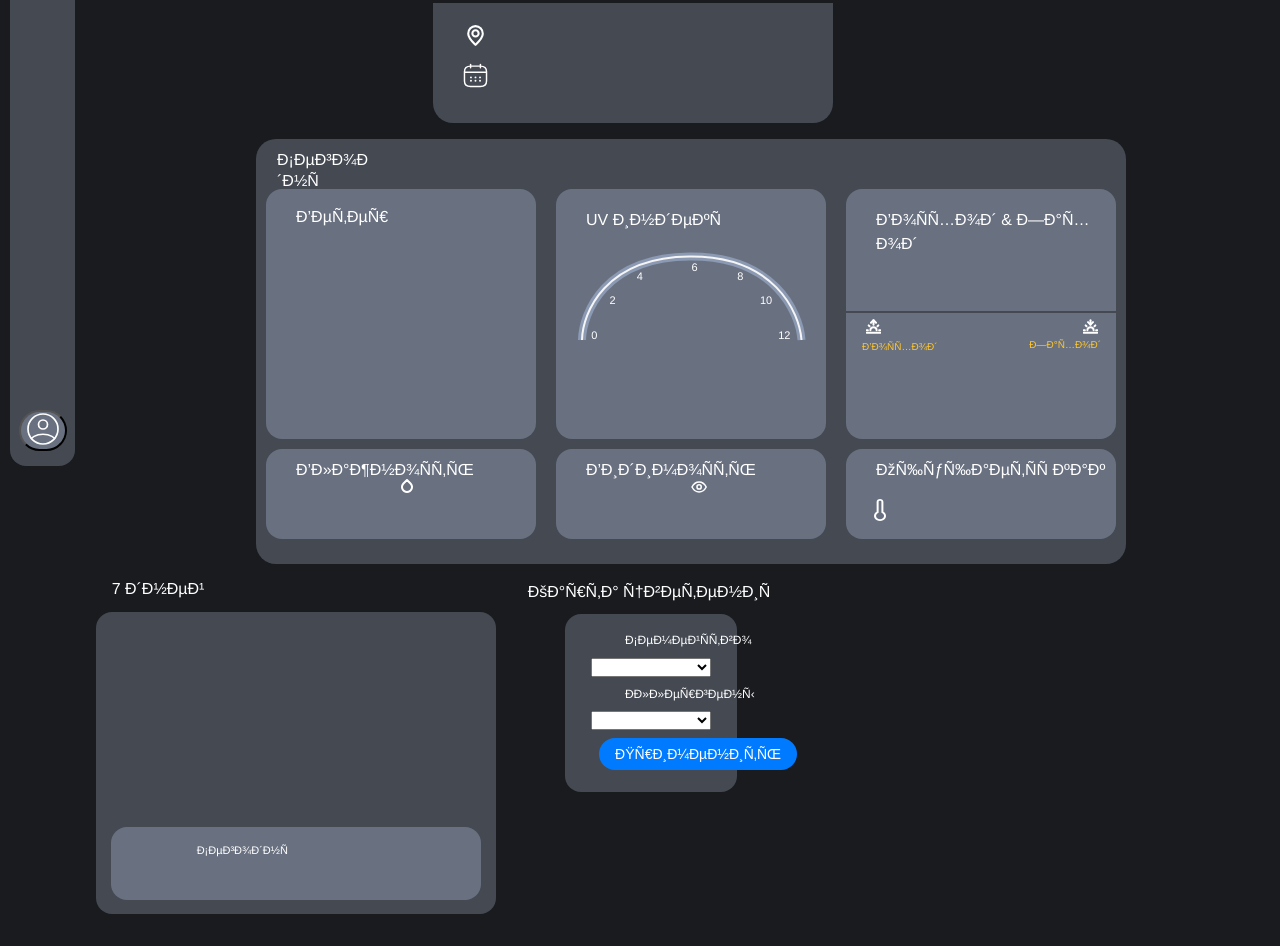
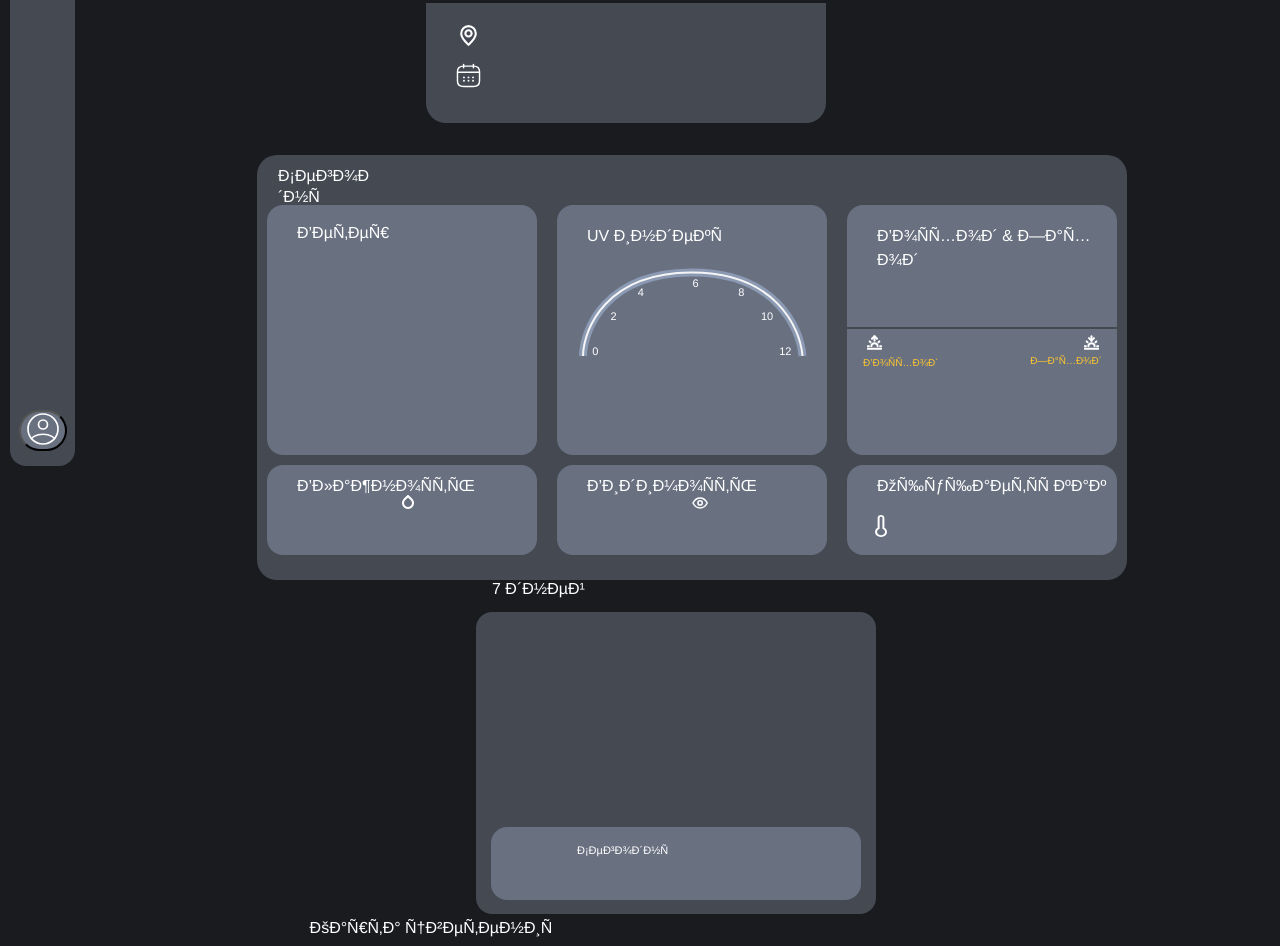
Before and after one commit to 270rq/meteo, a website: page main.html in a window 1280 px wide. Shown: the part 334-1280 px from the top of the page. Before the commit the page ends 1250 px from the top, so only its background shows below. Drawn offline with nearby package versions, Linux system fonts and the light colour scheme.

Commit message:
frame margin wise

```diff
--- a/main.css
+++ b/main.css
@@ -6,7 +6,7 @@ body {
 
 .frame {
   padding: auto;
-  margin-left: 75px;
+  margin-left: 100px;
   box-sizing: border-box;
   background-color: #191b1f;
   position: relative;
@@ -14,7 +14,7 @@ body {
   flex-wrap: wrap;
   justify-content: center;
   align-items: center;
-  width: 95%;
+  width: 90%;
 }
 .text{
   color:white;
@@ -55,14 +55,12 @@ body {
 .main-other{
   margin-left: 2rem;
   position: relative;
-  margin-top: 1rem;
-  margin-right: 1rem;
-  max-width: 888px;
-  width: auto;
+  margin-top: 2rem;
+  width: fit-content;
   height: fit-content;
   background-color: #444952;
   border-radius: 20px;
-  display: flex;
+  display: inline-flex;
   flex-wrap: wrap;
   justify-content: center;
   align-items: center;
@@ -76,11 +74,12 @@ body {
     width: 400px;
   }
   .main-other{
-    width: 95%;
+    width: 85%;
   }
 
 
 }
+
 .day-text {
   width: 86px;
   top: 12px;
@@ -145,7 +144,6 @@ body {
   position: relative;
   width: 100%;
   max-width: 400px;
-  margin-left: 15px;
   height: 320px;
   background-color: #191b1f;
 }
@@ -178,7 +176,7 @@ body {
 .map-container{
   position: relative;
   height: 336px;
-  width: 61%;
+  width: 65%;
   margin-top: 1rem;
   margin-left: 2rem;
   margin-right: 1rem;
```
